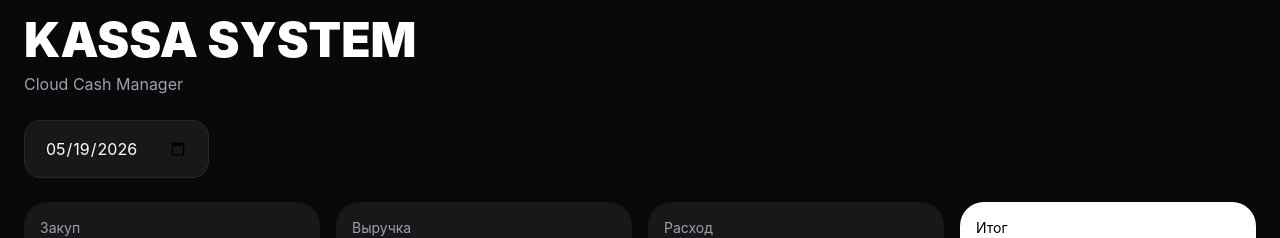
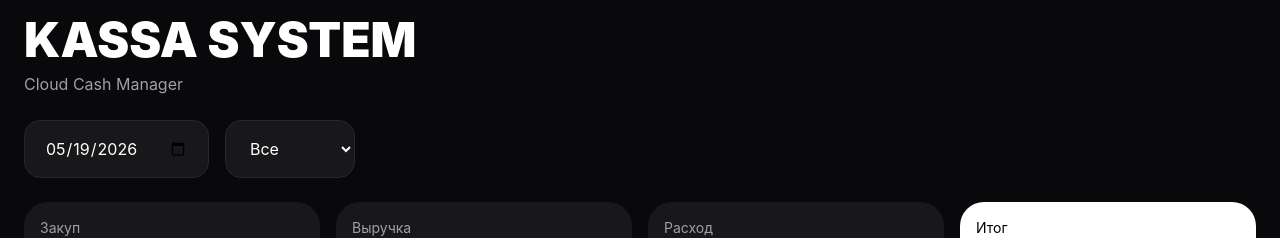
Before and after one commit to rrainboph/kassa-system, a React (Vite) app: page / in a window 1280 px wide. Shown: the top 238 px of the page. Built offline with nearby package versions, Linux system fonts and the light colour scheme; no server answers; the database is empty.

Commit message:
filter update

```diff
--- a/src/App.jsx
+++ b/src/App.jsx
@@ -15,14 +15,23 @@ function App() {
 
   const [amount, setAmount] = useState("")
   const [comment, setComment] = useState("")
+
   const [category, setCategory] = useState("Закуп")
   const [operation, setOperation] = useState("+")
+
   const [records, setRecords] = useState([])
+
   const [editingId, setEditingId] = useState(null)
 
   const [selectedDate, setSelectedDate] = useState(
     new Date().toISOString().split("T")[0]
   )
+
+  // =========================================
+  // FILTER CATEGORY
+  // =========================================
+
+  const [filterCategory, setFilterCategory] = useState("Все")
 
   // =========================================
   // FIREBASE REALTIME
@@ -151,12 +160,21 @@ function App() {
   }
 
   // =========================================
-  // FILTER
+  // FILTER RECORDS
   // =========================================
 
-  const filteredRecords = records.filter(
-    item => item.date === selectedDate
-  )
+  const filteredRecords = records.filter(item => {
+
+    const dateMatch = item.date === selectedDate
+
+    const categoryMatch =
+      filterCategory === "Все"
+        ? true
+        : item.category === filterCategory
+
+    return dateMatch && categoryMatch
+
+  })
 
   // =========================================
   // TOTALS
@@ -167,7 +185,9 @@ function App() {
   let totalExpensePlus = 0
   let totalExpenseMinus = 0
 
-  filteredRecords.forEach(item => {
+  records.forEach(item => {
+
+    if (item.date !== selectedDate) return
 
     if (!item.active) return
 
@@ -224,12 +244,31 @@ function App() {
 
         {/* DATE */}
 
-        <input
-          type="date"
-          value={selectedDate}
-          onChange={(e) => setSelectedDate(e.target.value)}
-          className="bg-zinc-900 border border-zinc-800 rounded-2xl px-5 py-4 mb-6 w-full md:w-auto"
-        />
+        <div className="flex flex-col md:flex-row gap-4 mb-6">
+
+          <input
+            type="date"
+            value={selectedDate}
+            onChange={(e) => setSelectedDate(e.target.value)}
+            className="bg-zinc-900 border border-zinc-800 rounded-2xl px-5 py-4"
+          />
+
+          {/* FILTER */}
+
+          <select
+            value={filterCategory}
+            onChange={(e) => setFilterCategory(e.target.value)}
+            className="bg-zinc-900 border border-zinc-800 rounded-2xl px-5 py-4"
+          >
+
+            <option>Все</option>
+            <option>Закуп</option>
+            <option>Выручка</option>
+            <option>Расход</option>
+
+          </select>
+
+        </div>
 
         {/* TOTALS */}
 
```
